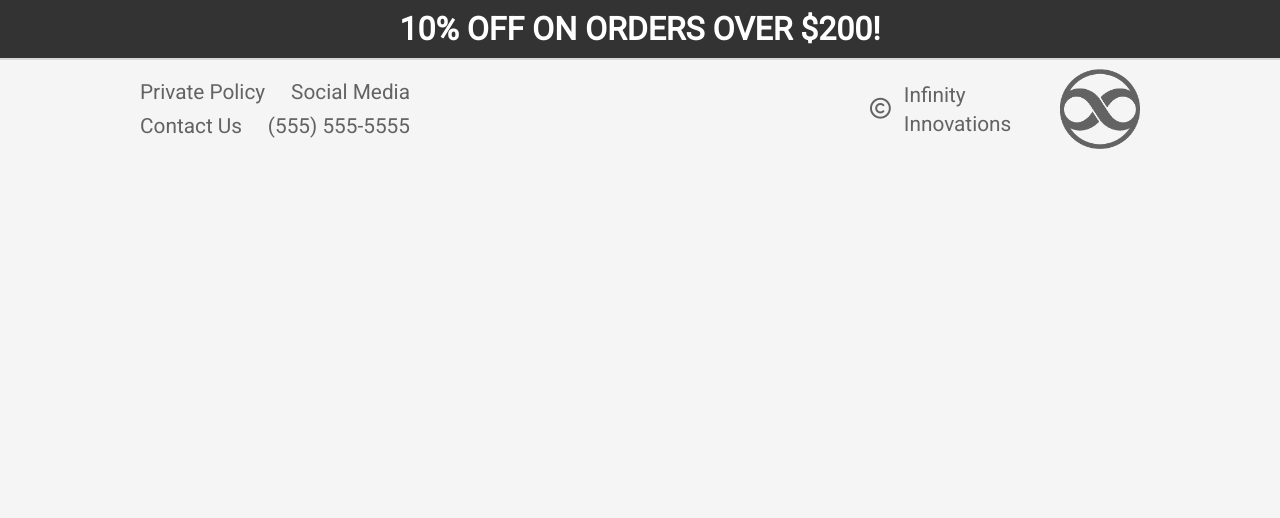
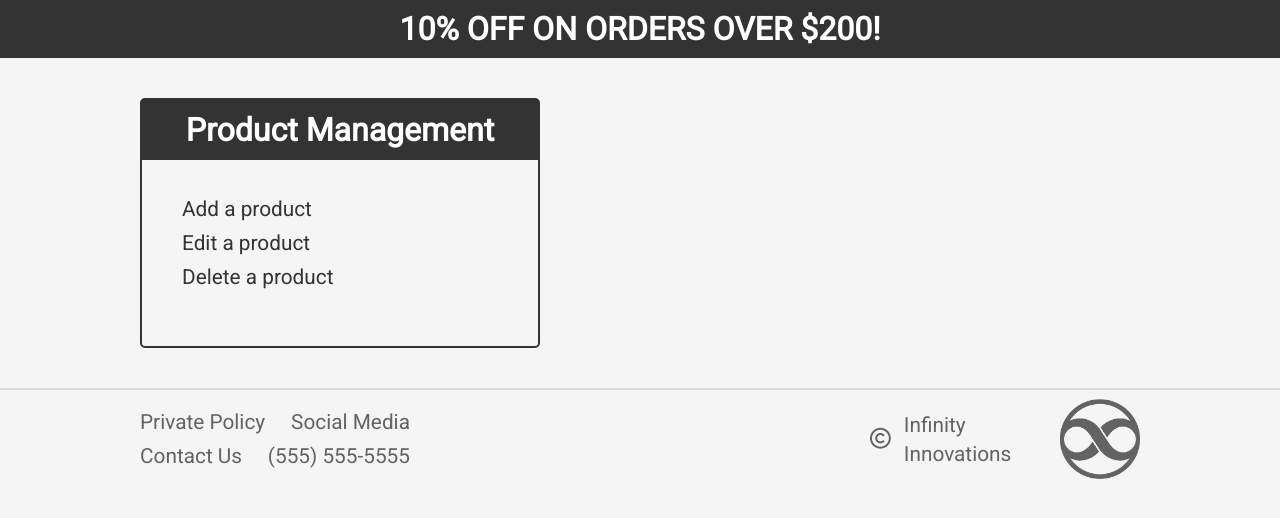
Before and after one commit to dmccaffrey01/CI_PP5_INFINITY_INNOVATIONS, a Django app: page /custom_admin/ in a window 1280 px wide. Shown: the part 160-678 px from the top of the page. Run offline with Django 3.2, Linux system fonts and the light colour scheme; the visitor is signed in with stand-in values (Sample User, id 1); data comes from the database, SQL or seed files in the repository; some libraries are stand-ins or nearby versions.

Commit message:
Add basic structure and stying for custom_admin template

```diff
--- a/products/contexts.py
+++ b/custom_admin/contexts.py
@@ -1,7 +1,9 @@
-from .models import Brand, Category
+from products.models import Brand, Category, Product
 
 
-def all_brands_categories(request):
+def all_model_objects(request):
+
+    all_products = Product.objects.all()
 
     all_brands = Brand.objects.all()
     all_real_brands = all_brands.filter(universe='real')
@@ -12,6 +14,7 @@ def all_brands_categories(request):
     all_digital_categories = all_categories.filter(universe='digital')
 
     context = {
+        'all_products': all_products,
         'all_brands': all_brands,
         'all_real_brands': all_real_brands,
         'all_digital_brands': all_digital_brands,
--- a/custom_admin/templates/custom_admin/custom_admin.html
+++ b/custom_admin/templates/custom_admin/custom_admin.html
@@ -6,5 +6,36 @@
 {% endblock %}
 
 {% block content %}
+<section class="admin-home-section section">
+    <div class="admin-home-section-container section-container container-row">
+        <div class="admin-home-card-container container-col">
+            <h2 class="admin-home-card-heading white-text container-col">Product Management</h2>
+            <div class="admin-home-card-body container-col">
+                <a href="{% url 'add_product' %}" class="dark-text">Add a product</a>
+                <p class="admin-home-card-open-select dark-text" data-action="edit_product">Edit a product</p>
+                <p class="admin-home-card-open-select dark-text" data-action="delete_product">Delete a product</p>
+                <div class="admin-home-card-select-container container-col">
+                    <div class="admin-home-card-select-heading dark-text">Select Product(s)</div>
+                    <div class="admin-home-card-select-subheading dark-text">(<span class="select-amount">0</span>) products selected</div>
+                    <div class="admin-home-card-select-search-container">
+                        <input type="text" autocomplete="off" class="admin-home-card-select-search-input" name="q" placeholder="Search name of product">
+                        <span class="search-icon"><i class="fas fa-search"></i></span>
+                        <span class="close-icon"><i class="fa-solid fa-xmark"></i></span>
+                    </div>
+                    <div class="admin-home-card-select-items-container container-col">
+                        {% for product in all_products %}
+                        <div class="admin-home-card-select-item-container container-row">
+                            <div class="admin-home-card-select-item-img-container img-container">
+                                <img src="{{ product.image.url }}" alt="{{ product.name }}" class="product-img img-100a">
+                            </div>
 
+                            <p class="product-name dark-text">{{ product.name }}</p>
+                        </div>
+                        {% endfor %}
+                    </div>
+                </div>
+            </div>
+        </div>
+    </div>
+</section>
 {% endblock %}
--- a/infinity_innovations/settings.py
+++ b/infinity_innovations/settings.py
@@ -84,7 +84,7 @@ TEMPLATES = [
                 'django.contrib.auth.context_processors.auth',
                 'django.contrib.messages.context_processors.messages',
                 'django.template.context_processors.media',
-                'products.contexts.all_brands_categories',
+                'custom_admin.contexts.all_model_objects',
                 'cart.contexts.cart_contents',
             ],
         },
--- a/static/css/custom_admin.css
+++ b/static/css/custom_admin.css
@@ -0,0 +1,42 @@
+/* Admin Home */
+
+.admin-home-sectin {
+    min-height: calc(100vh - 218px);
+}
+
+.admin-home-section-container {
+    justify-content: flex-start;
+    flex-wrap: wrap;
+}
+
+.admin-home-card-container {
+    width: 400px;
+    height: 250px;
+    border-radius: 5px;
+    border: 2px solid var(--GRAY-DARK-1);
+    justify-content: flex-start;
+}
+
+.admin-home-card-heading {
+    font-size: 2rem;
+    width: 100%;
+    height: 60px;
+    background-color: var(--GRAY-DARK-1);
+    padding: 0 20px;
+}
+
+.admin-home-card-body {
+    width: 100%;
+    gap: 10px;
+    height: calc(100% - 80px);
+    align-items: flex-start;
+    padding-left: 40px;
+}
+
+.admin-home-card-open-select {
+    cursor: pointer;
+}
+
+.admin-home-card-select-container {
+    display: none;
+}
```
Also changed, not shown: custom_admin/templates/products/custom_widget_templates/custom_clearable_file_input.html (renamed from custom_admin/templates/custom_widget_templates/custom_clearable_file_input.html), custom_admin/widgets.py (renamed from products/widgets.py).
